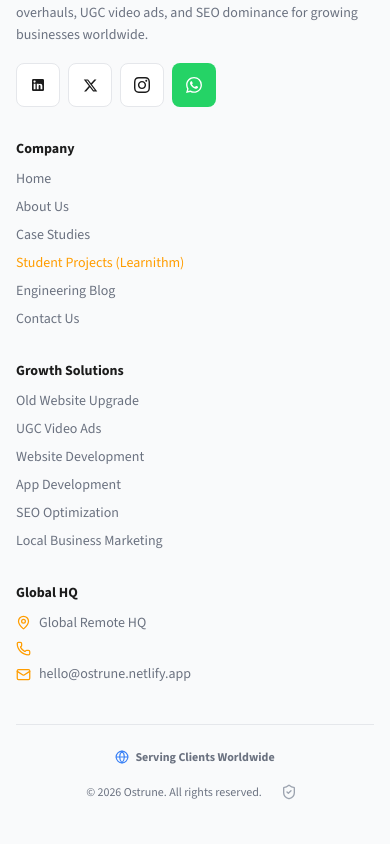
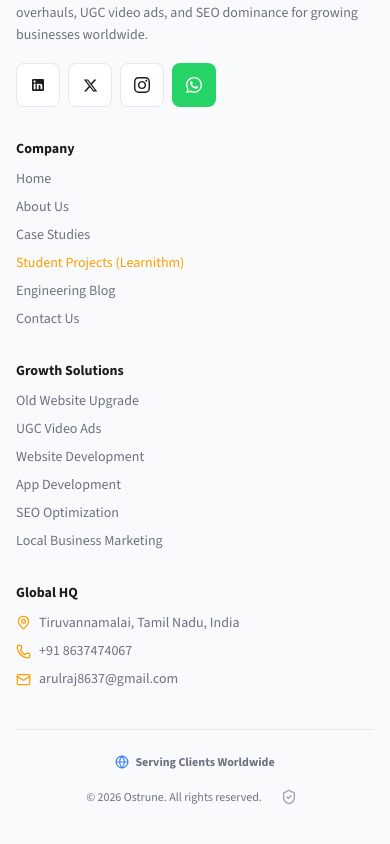
Before and after one commit to Arulraj2001/Brand-Website, a Next.js app: page / in a window 390 px wide. Shown: the part 9882-10726 px from the top of the page. Built offline with nearby package versions, Linux system fonts and the light colour scheme; no server answers; the database is empty.

Commit message:
fix(seo): update homepage title, meta description, phone number, and LocalBusiness schema markup

```diff
--- a/app/admin/page.tsx
+++ b/app/admin/page.tsx
@@ -90,7 +90,7 @@ const INITIAL_LEADS: Lead[] = [
     id: 'l1',
     name: 'David Miller',
     email: 'david@company.com',
-    phone: '+1 (512) 555-0199',
+    phone: '+91 8637474067',
     country: 'Global',
     service_interested: 'Old Website Upgrade',
     budget_range: '$3,000–$5,000',
@@ -1713,7 +1713,7 @@ export default function AdminDashboardPage() {
                       required
                       value={settingsForm.phone}
                       onChange={(e) => setSettingsForm({ ...settingsForm, phone: e.target.value })}
-                      placeholder="+1 (800) 555-0199"
+                      placeholder="+91 8637474067"
                       className="w-full px-3.5 py-2 rounded-lg border border-[#E5E7EB] text-sm text-[#1C1C1C] focus:outline-none focus:border-[#FF9D00]"
                     />
                   </div>
@@ -1721,14 +1721,14 @@ export default function AdminDashboardPage() {
                   <div>
                     <label className="block text-xs font-semibold text-[#1C1C1C] mb-1 flex items-center gap-1.5">
                       <WhatsAppIcon size={14} fill="#25D366" />
-                      <span>WhatsApp Number (Digits only, e.g. 18005550199) *</span>
+                      <span>WhatsApp Number (Digits only, e.g. 918637474067) *</span>
                     </label>
                     <input
                       type="text"
                       required
                       value={settingsForm.whatsapp_number}
                       onChange={(e) => setSettingsForm({ ...settingsForm, whatsapp_number: e.target.value })}
-                      placeholder="18005550199"
+                      placeholder="918637474067"
                       className="w-full px-3.5 py-2 rounded-lg border border-[#E5E7EB] text-sm text-[#1C1C1C] focus:outline-none focus:border-[#FF9D00]"
                     />
                   </div>
--- a/app/layout.tsx
+++ b/app/layout.tsx
@@ -26,11 +26,11 @@ const baseUrl = 'https://ostrune.netlify.app';
 export const metadata: Metadata = {
   metadataBase: new URL(baseUrl),
   title: {
-    default: 'Ostrune | Affordable Web Development, SEO & Growth Agency',
+    default: 'Ostrune — Web Development & SEO Agency India',
     template: '%s | Ostrune',
   },
   description:
-    'High-impact web engineering, old website speed upgrades, technical SEO, and growth support for clients worldwide.',
+    'We build fast websites, run SEO & Meta Ads that get real clients for Indian businesses. Free site audit — reply guaranteed in 12 hours.',
   authors: [{ name: 'Ostrune' }],
   creator: 'Ostrune',
   publisher: 'Ostrune',
@@ -51,11 +51,11 @@ export const metadata: Metadata = {
   },
   openGraph: {
     type: 'website',
-    locale: 'en_US',
+    locale: 'en_IN',
     url: baseUrl,
-    title: 'Ostrune | Affordable Web Development, SEO & Growth Agency',
+    title: 'Ostrune — Web Development & SEO Agency India',
     description:
-      'High-impact web engineering, sub-second speed upgrades, technical SEO, and growth support for clients worldwide.',
+      'We build fast websites, run SEO & Meta Ads that get real clients for Indian businesses. Free site audit — reply guaranteed in 12 hours.',
     siteName: 'Ostrune',
     images: [
       {
@@ -63,21 +63,21 @@ export const metadata: Metadata = {
         secureUrl: `${baseUrl}/og-image.jpg`,
         width: 1200,
         height: 630,
-        alt: 'Ostrune — Affordable Web Development, SEO & Growth Agency',
+        alt: 'Ostrune — Web Development & SEO Agency India',
         type: 'image/jpeg',
       },
     ],
   },
   twitter: {
     card: 'summary_large_image',
-    title: 'Ostrune | Web Development & SEO Growth Agency',
+    title: 'Ostrune — Web Development & SEO Agency India',
     description:
-      'Sub-second web engineering, technical SEO, and growth systems for ambitious companies.',
+      'We build fast websites, run SEO & Meta Ads that get real clients for Indian businesses. Free site audit — reply guaranteed in 12 hours.',
     creator: '@ostrune',
     images: [
       {
         url: `${baseUrl}/og-image.jpg`,
-        alt: 'Ostrune Digital Agency',
+        alt: 'Ostrune — Web Development & SEO Agency India',
       },
     ],
   },
@@ -99,13 +99,30 @@ export default function RootLayout({
 }: Readonly<{
   children: React.ReactNode;
 }>) {
-  // NOTE: phone, sameAs, and social URLs are managed via Admin → Site Settings
-  // so they update without a code deploy. Defaults below are used until admin saves real values.
+  const jsonLdLocalBusiness = {
+    '@context': 'https://schema.org',
+    '@type': 'LocalBusiness',
+    name: 'Ostrune',
+    url: baseUrl,
+    telephone: '+91 8637474067',
+    email: 'arulraj8637@gmail.com',
+    address: {
+      '@type': 'PostalAddress',
+      streetAddress: 'Tiruvannamalai',
+      addressLocality: 'Tiruvannamalai',
+      addressRegion: 'Tamil Nadu',
+      addressCountry: 'India',
+    },
+    areaServed: ['India', 'Global'],
+    priceRange: '₹₹',
+    image: `${baseUrl}/logo.png`,
+  };
+
   const jsonLdOrg = {
     '@context': 'https://schema.org',
     '@type': 'Organization',
     name: 'Ostrune',
-    description: 'Affordable web development, technical SEO, UGC video ads, and digital growth for clients worldwide.',
+    description: 'We build fast websites, run SEO & Meta Ads that get real clients for Indian businesses. Free site audit — reply guaranteed in 12 hours.',
     url: baseUrl,
     logo: {
       '@type': 'ImageObject',
@@ -113,9 +130,8 @@ export default function RootLayout({
       width: 512,
       height: 512,
     },
-    // sameAs and contactPoint are injected dynamically from admin site settings
-    // via the WhatsAppFloatingButton which reads from Supabase. No hardcoded
-    // placeholder values are used here to avoid misleading Google.
+    telephone: '+91 8637474067',
+    email: 'arulraj8637@gmail.com',
   };
 
   const jsonLdWebSite = {
@@ -123,13 +139,15 @@ export default function RootLayout({
     '@type': 'WebSite',
     name: 'Ostrune',
     url: baseUrl,
-    // SearchAction removed: the portfolio ?q= param is not a true site search endpoint
   };
 
   return (
     <html lang="en" className={`${sourceSans.variable} ${sourceCode.variable} h-full antialiased`}>
       <head>
-        {/* google verification is already declared in metadata.verification above — one tag is enough */}
+        <script
+          type="application/ld+json"
+          dangerouslySetInnerHTML={{ __html: JSON.stringify(jsonLdLocalBusiness) }}
+        />
         <script
           type="application/ld+json"
           dangerouslySetInnerHTML={{ __html: JSON.stringify(jsonLdOrg) }}
--- a/app/page.tsx
+++ b/app/page.tsx
@@ -9,9 +9,14 @@ import TestimonialsCarousel from '@/components/sections/TestimonialsCarousel';
 import FinalCtaSection from '@/components/sections/FinalCtaSection';
 import { getPortfolioProjects, getTestimonials } from '@/lib/supabase/data';
 
-export const metadata = {
-  title: 'Affordable Web Development, SEO & Digital Marketing Agency | Ostrune',
-  description: 'High-quality web engineering, SEO & digital growth for clients worldwide at competitive rates. 24/7 availability with guaranteed 12-hour SLA.',
+import type { Metadata } from 'next';
+
+export const metadata: Metadata = {
+  title: {
+    absolute: 'Ostrune — Web Development & SEO Agency India',
+  },
+  description:
+    'We build fast websites, run SEO & Meta Ads that get real clients for Indian businesses. Free site audit — reply guaranteed in 12 hours.',
 };
 
 export const revalidate = 60; // Refresh data every minute
--- a/components/ui/Footer.tsx
+++ b/components/ui/Footer.tsx
@@ -36,20 +36,20 @@ export default function Footer() {
 
   const jsonLdData = {
     '@context': 'https://schema.org',
-    '@type': 'Organization',
+    '@type': 'LocalBusiness',
     name: activeSettings.brand_name || 'Ostrune',
     image: 'https://ostrune.netlify.app/logo.png',
     '@id': 'https://ostrune.netlify.app',
     url: 'https://ostrune.netlify.app',
-    telephone: activeSettings.phone,
-    email: activeSettings.email,
-    priceRange: '$100 - $10,000',
+    telephone: activeSettings.phone || '+91 8637474067',
+    email: activeSettings.email || 'arulraj8637@gmail.com',
+    priceRange: '₹₹',
     address: {
       '@type': 'PostalAddress',
-      streetAddress: activeSettings.address,
-      addressCountry: 'Worldwide',
+      streetAddress: activeSettings.address || 'Tiruvannamalai, Tamil Nadu, India',
+      addressCountry: 'India',
     },
-    areaServed: 'Worldwide',
+    areaServed: ['India', 'Global'],
   };
 
   const whatsappClean = activeSettings.whatsapp_number.replace(/[^0-9]/g, '');
--- a/components/ui/LeadFormModal.tsx
+++ b/components/ui/LeadFormModal.tsx
@@ -217,7 +217,7 @@ export default function LeadFormModal({
                     </label>
                     <input
                       {...register('phone')}
-                      placeholder="+1 (512) 555-0199"
+                      placeholder="+91 8637474067"
                       className="w-full px-3.5 py-[9px] text-sm text-[#1C1C1C] bg-white border border-[#E5E7EB] rounded-lg focus:outline-none focus:border-[#FF9D00] transition-colors"
                     />
                     {errors.phone && (
--- a/lib/supabase/data.ts
+++ b/lib/supabase/data.ts
@@ -2,10 +2,10 @@ import { PortfolioProject, Testimonial, Lead, SiteSettings, TeamMember, BlogPost
 import { createClient, isSupabaseConfigured } from './client';
 
 export const INITIAL_SITE_SETTINGS: SiteSettings = {
-  phone: '',
-  whatsapp_number: '',
-  email: 'hello@ostrune.netlify.app',
-  address: 'Global Remote HQ',
+  phone: '+91 8637474067',
+  whatsapp_number: '918637474067',
+  email: 'arulraj8637@gmail.com',
+  address: 'Tiruvannamalai, Tamil Nadu, India',
   linkedin_url: 'https://linkedin.com/company/ostrune',
   twitter_url: 'https://x.com/ostrune',
   instagram_url: 'https://instagram.com/ostrune',
```
Also changed, not shown: 1 other file (tests, documents, lock files or other folders).
